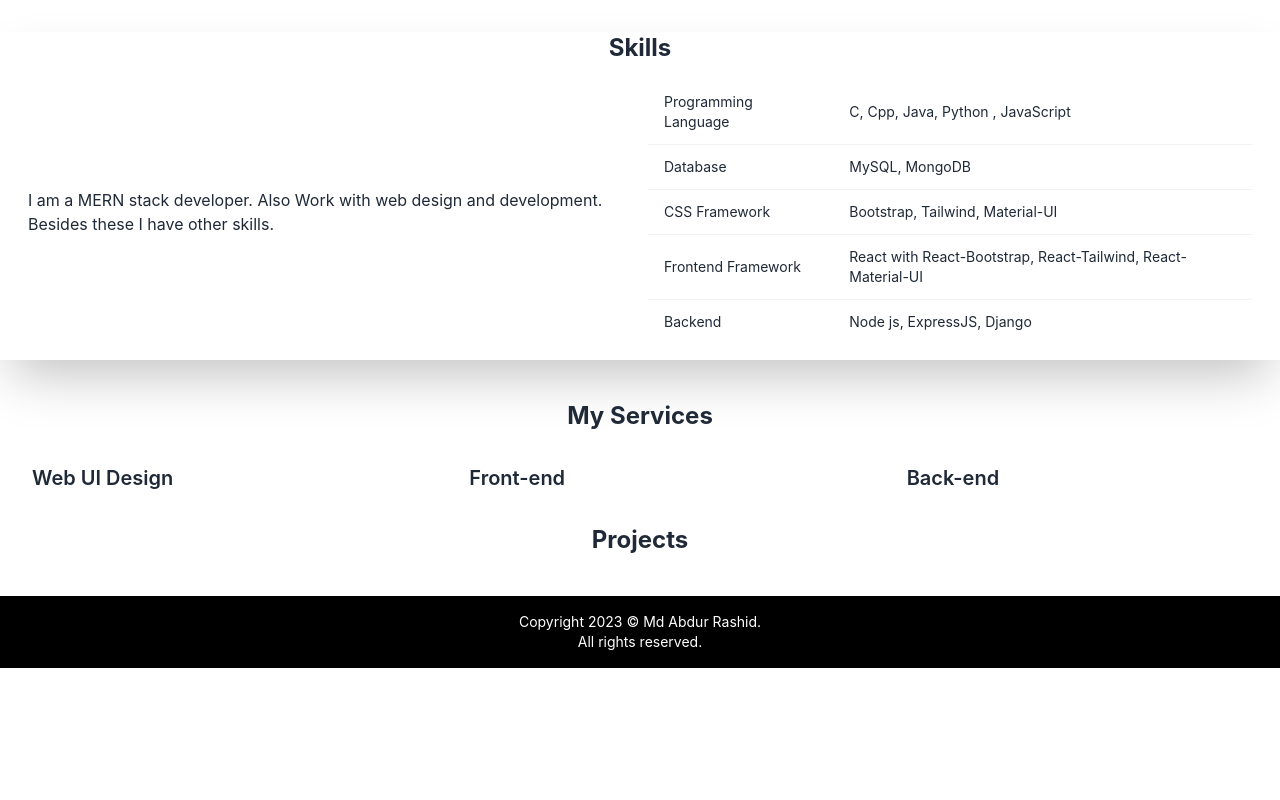
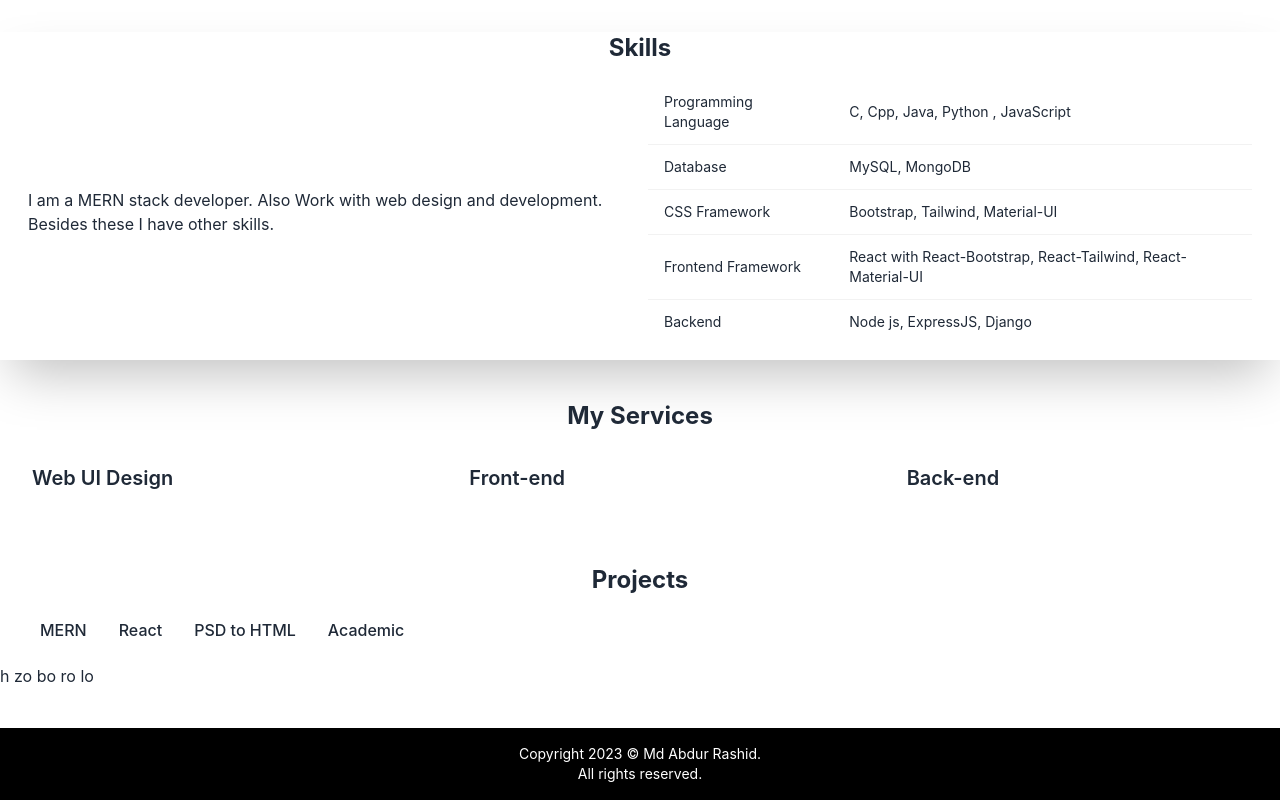
Before and after one commit to Sawom/Md_Abdur_Rashid, a React (Create React App) app: page /psd in a window 1280 px wide. Shown: the part 778-1578 px from the top of the page. Before the commit the page ends 1446 px from the top, so only its background shows below. Built offline with nearby package versions, Linux system fonts and the light colour scheme.

Commit message:
nested route setup

```diff
--- a/src/App.js
+++ b/src/App.js
@@ -4,13 +4,25 @@ import { BrowserRouter, Route, Routes } from 'react-router-dom';
 import Header from './Components/Header/Header';
 import Footer from './Components/Footer/Footer';
 import Home from './Components/Home/Home/Home';
+import Mern from './Components/Mern/Mern';
+import ReactProject from './Components/ReactProject/ReactProject';
+import PSDtoHTML from './Components/PSDtoHTML/PSDtoHTML';
+import Academic from './Components/Academic/Academic';
 
 function App() {
   return (
     <div >
         <BrowserRouter>
           <Header> </Header>
-          <Home></Home>
+            <Routes>
+              {/* nested route */}
+              <Route path='/' element={ <Home></Home> } >
+                  <Route path='mern' element={ <Mern></Mern> } ></Route>
+                  <Route path='reactjs' element={ <ReactProject></ReactProject> } ></Route>
+                  <Route path='psd' element={ <PSDtoHTML></PSDtoHTML> } ></Route>
+                  <Route path='academic' element={ <Academic></Academic> } ></Route>
+              </Route>
+            </Routes>
           <Footer></Footer>
         </BrowserRouter>
     </div>
--- /dev/null
+++ b/src/Components/Academic/Academic.js
@@ -0,0 +1,11 @@
+import React from 'react';
+
+const Academic = () => {
+    return (
+        <div>
+
+        </div>
+    );
+};
+
+export default Academic;
--- a/src/Components/Header/Header.js
+++ b/src/Components/Header/Header.js
@@ -4,7 +4,7 @@ import { HashLink } from 'react-router-hash-link';
 
 const Header = () => {
     return (
-        <div className=' bg-base-200 ' >
+         <div className=' bg-base-200 ' >
                      {/* 1st */}
                 <div className='navbar container mx-auto' >
                     <div className="navbar-start">
@@ -34,7 +34,6 @@ const Header = () => {
                         </ul>
                     </div>
                 </div>
-
         </div>
     );
 };
--- a/src/Components/Home/Projects/Projects.js
+++ b/src/Components/Home/Projects/Projects.js
@@ -1,9 +1,28 @@
 import React from 'react';
+import { Link, Outlet } from 'react-router-dom';
 
 const Projects = () => {
     return (
-        <div id='project' className='container mx-auto' >
+        <div id='project' className='container mt-10 mx-auto' >
             <p className='text-center font-bold text-2xl' > Projects </p>
+            <div className=' bg-base-100 ' >
+                     {/* 1st */}
+                <div className='navbar container mx-auto' >
+                    {/* 2nd  */}
+                    <div className="navbar-center text-center flex">
+                        <ul className="menu navbar-center px-1">
+                            <div className='mx-auto navbar-center flex px-3'>
+                                <li > <Link to='/mern'  > <span className='linkStyle' >MERN </span>  </Link> </li>
+                                <li> <Link to='/reactjs'  > <span className='linkStyle' > React </span>  </Link> </li>
+                                <li> <Link to='/psd'  > <span className='linkStyle' > PSD to HTML </span>  </Link> </li>
+                                <li> <Link to='/academic'  > <span className='linkStyle' > Academic </span>  </Link> </li>
+                            </div>
+                        </ul>
+                    </div>
+                </div>
+
+            </div>
+            <Outlet></Outlet>
         </div>
     );
 };
--- /dev/null
+++ b/src/Components/Mern/Mern.js
@@ -0,0 +1,11 @@
+import React from 'react';
+
+const Mern = () => {
+    return (
+        <div>
+            mern
+        </div>
+    );
+};
+
+export default Mern;
--- /dev/null
+++ b/src/Components/PSDtoHTML/PSDtoHTML.js
@@ -0,0 +1,11 @@
+import React from 'react';
+
+const PSDtoHTML = () => {
+    return (
+        <div>
+            h zo bo ro lo
+        </div>
+    );
+};
+
+export default PSDtoHTML;
--- /dev/null
+++ b/src/Components/ReactProject/ReactProject.js
@@ -0,0 +1,11 @@
+import React from 'react';
+
+const ReactProject = () => {
+    return (
+        <div>
+            react nai
+        </div>
+    );
+};
+
+export default ReactProject;
```
